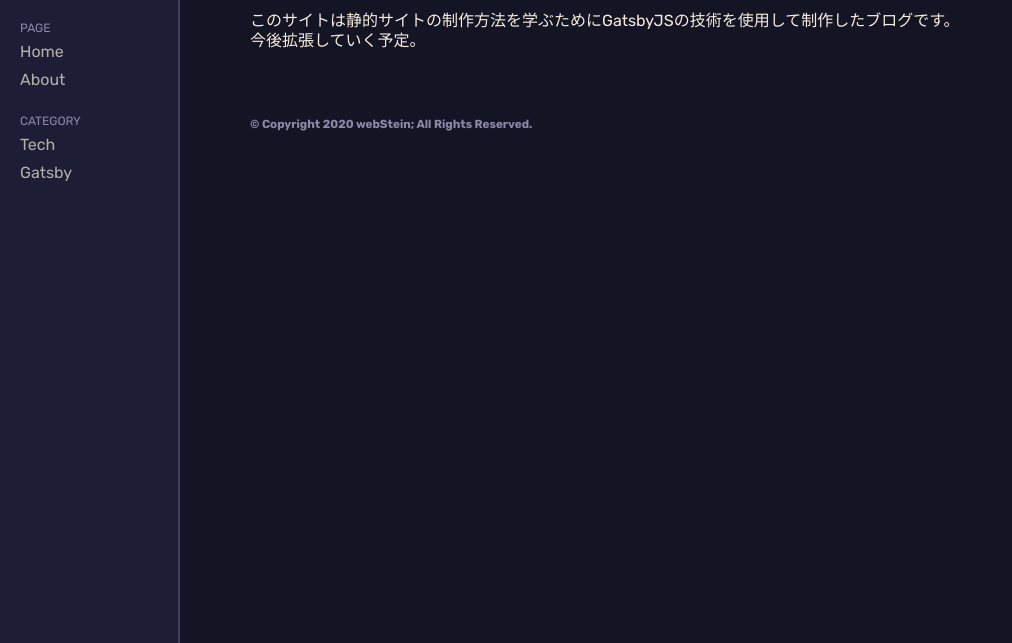
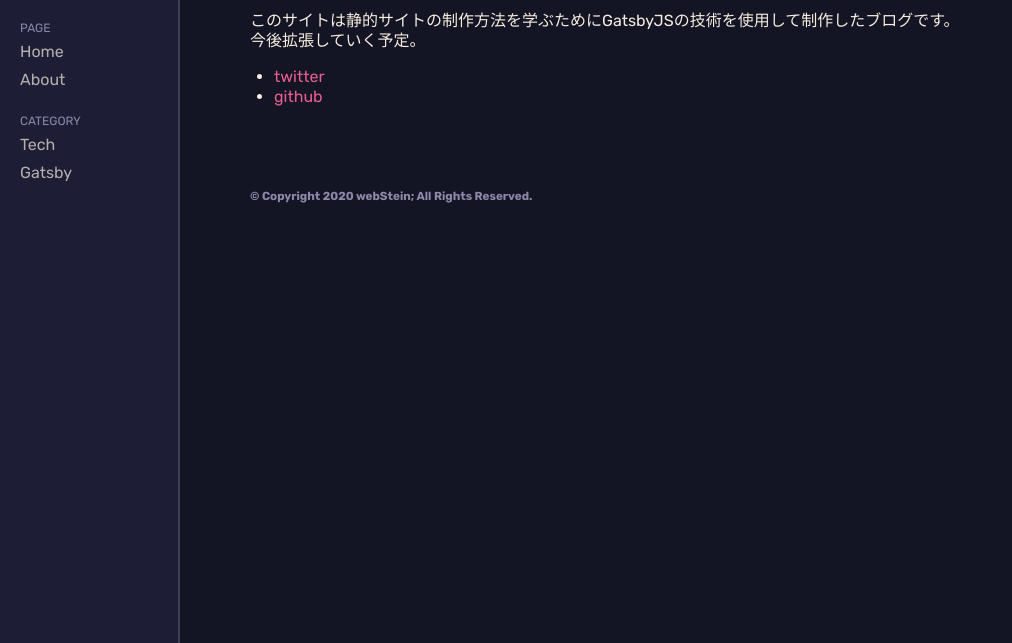
Before and after one commit to IsaacTakuma/webstein, a Gatsby site: page /about in a window 1280 px wide. Shown: the part 157-800 px from the top of the page, without its empty margins (0-1012 px from the left). Built offline with nearby package versions, Linux system fonts and the light colour scheme; Gatsby itself is replaced by a stand-in of ours.

Commit message:
[update]aboutページ加筆修正

```diff
--- a/src/pages/about.js
+++ b/src/pages/about.js
@@ -19,6 +19,19 @@
         このサイトは静的サイトの制作方法を学ぶためにGatsbyJSの技術を使用して制作したブログです。
       </p>
       <p>今後拡張していく予定。</p>
+      <ul
+        style={{
+          margin: "1em 0",
+          padding: "0 0 0 1.5em",
+        }}
+      >
+        <li>
+          <a href="https://twitter.com/isaacmaenu">twitter</a>
+        </li>
+        <li>
+          <a href="https://github.com/IsaacTakuma">github</a>
+        </li>
+      </ul>
     </div>
   </Layout>
 )
```
